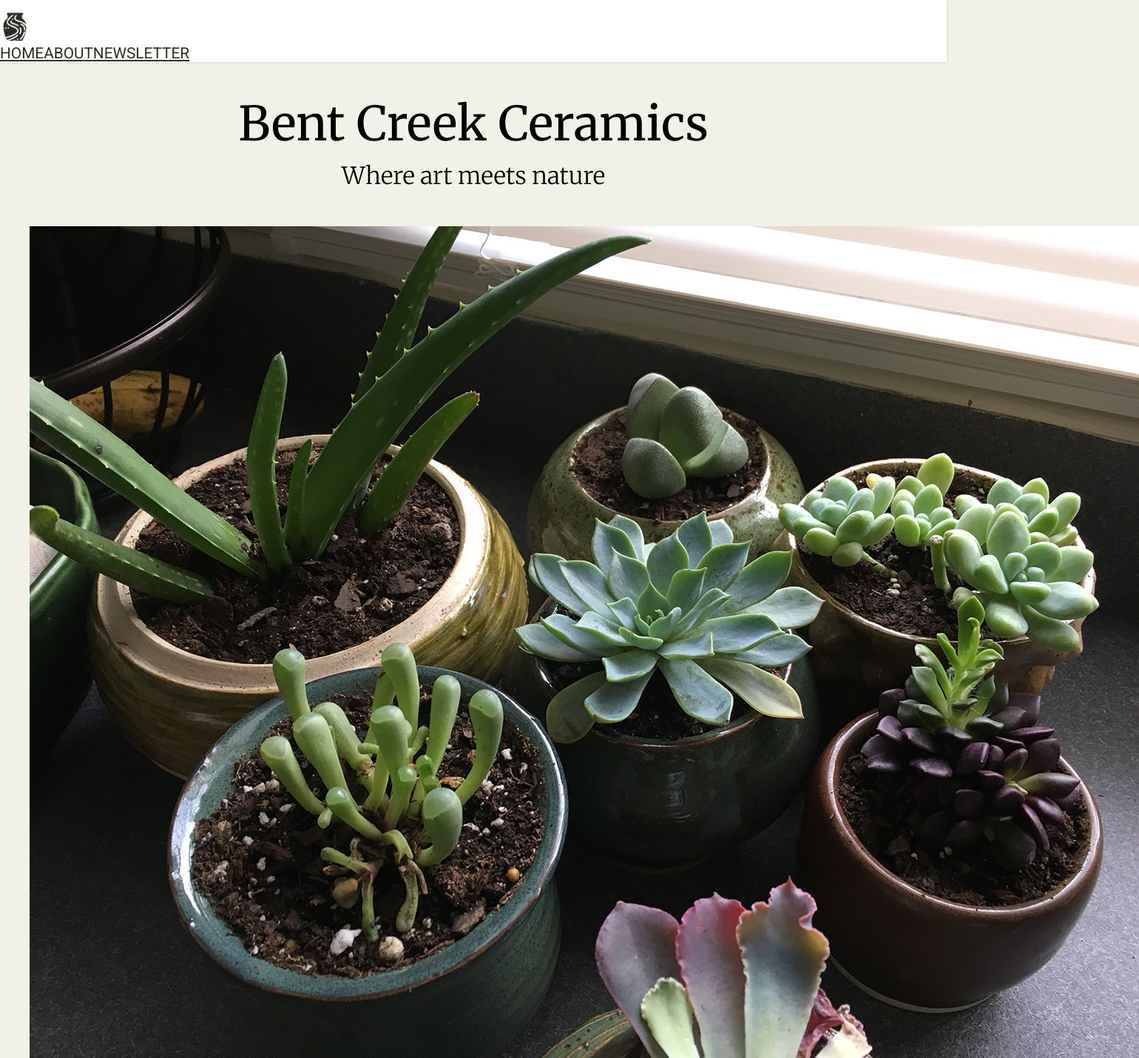
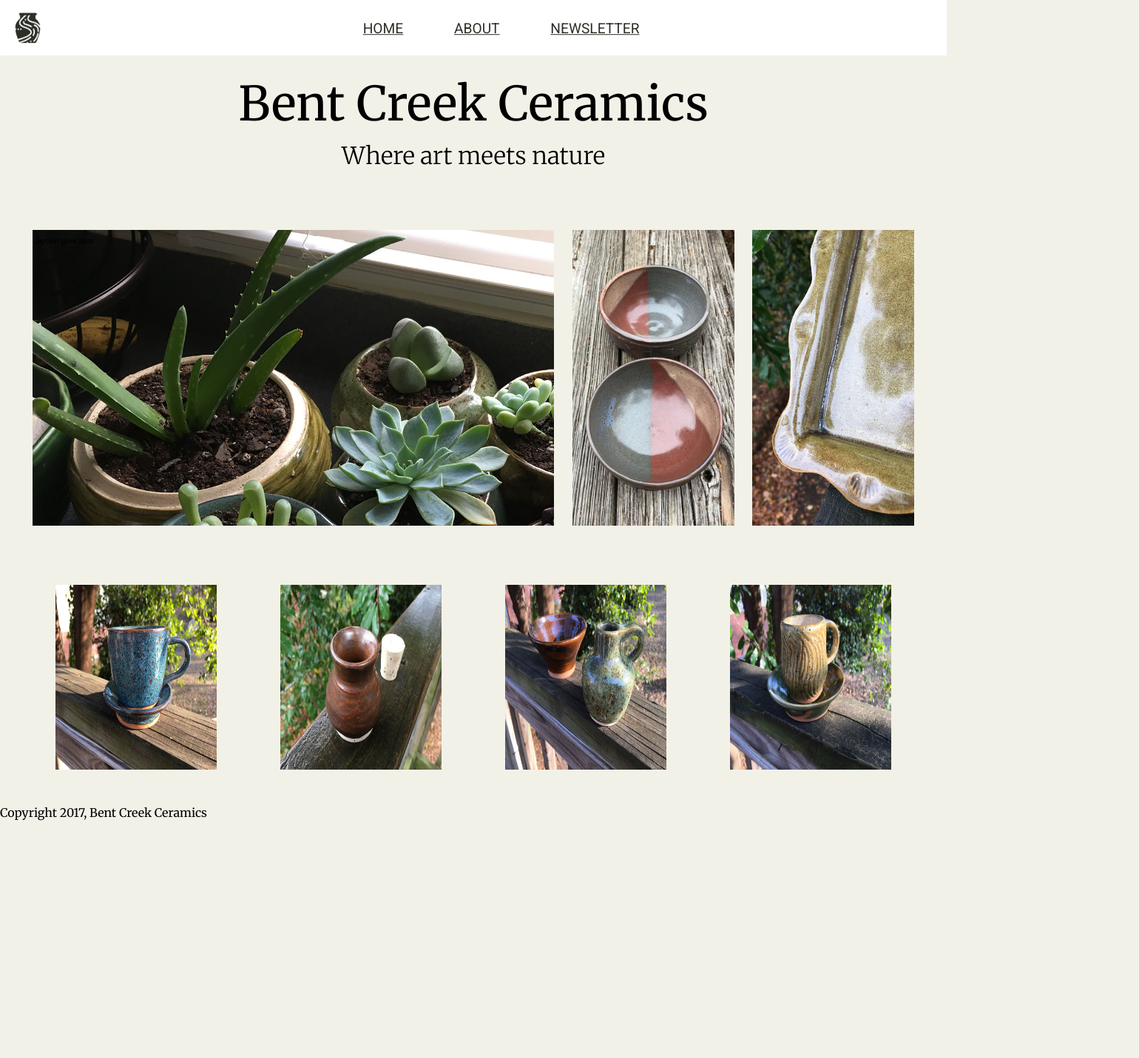
Before and after one commit to JillianLacey/week-one-project, a plain HTML site: page index.html in a window 1280 px wide. Shown: the top 1431 px of the page at 74% size, 1540 px wide, since content can reach past the window. After the commit the page ends 1125 px from the top, so only its background shows below. Drawn offline with Linux system fonts and the light colour scheme.

Commit message:
added styling to index nav

```diff
--- a/about.html
+++ b/about.html
@@ -0,0 +1,88 @@
+<!DOCTYPE html>
+<html>
+
+<head>
+    <meta charset="utf-8">
+    <meta content="IE=edge,chrome=1" http-equiv="X-UA-Compatible">
+    <title>Bent Creek Ceramics</title>
+
+    <link href="https://fonts.googleapis.com/css?family=Merriweather:300,300i,400,400i,700|Roboto:300,300i,400,400i" rel="stylesheet">
+    <link href="style.css" rel="stylesheet">
+</head>
+
+<body>
+    <nav class="mainNav">
+        <a href="#" id="logo"><img src="images/bent-creek-logo.png"></a>
+        <div class="navLinks">
+            <a href="index.html">Home</a>
+            <a href="about.html">About</a>
+            <a href="newsletter.html">Newsletter</a>
+        </div>
+    </nav>
+    <div class="wrapper">
+        <h1>A Community of Artists</h1>
+        <section class="section-1">
+            <img src="images/birdhouse.jpg" alt="birdhouse">
+            <p class="paragraph-1">Our studio, established in 1989, has been providing local artists with a dedicated evironment for creativity
+                for 20+ years. Lorem ipsum dolor sit amet, consectetur adipiscing elit, sed do eiusmod tempor incididunt
+                ut labore et dolore magna aliqua. Ut enim ad minim veniam, quis nostrud exercitation ullamco laboris nisi
+                ut aliquip ex ea commodo consequat. Duis aute irure dolor in reprehenderit in voluptate velit esse cillum
+                dolore eu fugiat nulla pariatur.</p>
+            <div>
+                <blockquote>"Our mission is to provide people with beautiful, functional items which enhance lives." -Jenn Wilson (Founder)</blockquote>
+            </div>
+            <h2>History</h2>
+            <p class="history">
+                Sed ut perspiciatis unde omnis iste natus error sit voluptatem accusantium doloremque laudantium, totam rem aperiam, eaque
+                ipsa quae ab illo inventore veritatis et quasi architecto beatae vitae dicta sunt explicabo. Nemo enim ipsam
+                voluptatem quia voluptas sit aspernatur aut odit aut fugit, sed quia consequuntur magni dolores eos qui ratione
+                voluptatem sequi nesciunt. </p>
+            <div>
+                <h1>Room to Grow</h1>
+            </div>
+            <h2>Facilities</h2>
+            <p class="facilities">Neque porro quisquam est, qui dolorem ipsum quia dolor sit amet, consectetur, adipisci velit, sed quia non numquam
+                eius modi tempora incidunt ut labore et dolore magnam aliquam quaerat voluptatem. Ut enim ad minima veniam,
+                quis nostrum exercitationem ullam corporis suscipit laboriosam, nisi ut aliquid ex ea commodi consequatur.
+            </p>
+            <div class="image-parent"></div>
+            <img src="images/background-1.jpg" alt="background-1">
+            <caption>Every member has access to shelf space and all of the studio's shared equipment.
+            </caption>
+            <div>
+                <h2>Monthly Plans</h2>
+                <table style="width:100%">
+                    <tr>
+                        <th>Plan</th>
+                        <th>Price</th>
+                        <th>Access</th>
+                    </tr>
+                    <tr>
+                        <td>Desk Only</td>
+                        <td>$50/mo.</td>
+                        <td>Business Hours + Weekly Kiln Access</td>
+                    </tr>
+                    <tr>
+                        <td>Desk + Storage</td>
+                        <td>$100/mo.</td>
+                        <td>Business Hours + Weekly Kiln Access</td>
+                    </tr>
+                    <tr>
+                        <td>Unlimited</td>
+                        <td>$150/mo.</td>
+                        <td>Unlimited access</td>
+                    </tr>
+                </table>
+
+            </div>
+
+
+        </section>
+    </div>
+    <footer>
+        <p>Copyright 2017, Bent Creek Ceramics</p>
+    </footer>
+
+</body>
+
+</html>
--- a/index.html
+++ b/index.html
@@ -24,46 +24,64 @@
             <h1>Bent Creek Ceramics</h1>
             <h2>Where art meets nature</h2>
             <div class="images">
-                <div class="top-row-image">
+                <!--<div class="top-row-images">
                     <figure>
-                        <img src="images/product-1.jpg" alt="pictre">
+                        <img class="product-1" src="images/product-1.jpg" alt="Product 1">
                         <figcaption>Endless Possibilities</figcaption>
                     </figure>
                     <figure>
-                        <img src="images/product-2.jpg" alt="Product 2">
+                        <img class="product-2" src="images/product-2.jpg" alt="Product 2">
                         <figcaption>Sets</figcaption>
                     </figure>
                     <figure>
-                        <img src="images/product-3.jpg" alt="Product 3">
+                        <img class="product-3" src="images/product-3.jpg" alt="Product 3">
                         <figcaption>Textures</figcaption>
                     </figure>
                 </div>
                 <div class="bottom-row-images"></div>
-                k
+
                 <figure>
-                    <img src="images/product-4.jpg" alt="Product 4">
+                    <img class="product-4" src="images/product-4.jpg" alt="Product 4">
                     <figcaption>Tea Time</figcaption>
                 </figure>
                 <figure>
-                    <img src="images/product-5.jpg" alt="Product 5">
+                    <img class="product-5" src="images/product-5.jpg" alt="Product 5">
                     <figcaption>Jars and Containers</figcaption>
                 </figure>
                 <figure>
-                    <img src="images/product-6.jpg" alt="Product 6">
+                    <img class="product-6" src="images/product-6.jpg" alt="Product 6">
                     <figcaption>Wasabi and Saki</figcaption>
                 </figure>
                 <figure>
-                    <img src="images/product-7.jpg" alt="Product 7">
+                    <img class="product-7" src="images/product-7.jpg" alt="Product 7">
                     <figcaption>Sippin' on Sunshine</figcaption>
                 </figure>
 
-            </div>
+            </div>-->
+                <div class="top-row">
+                    <ul class="images-top-row">
+                        <li class="product-1">
+                            <p>Caption goes here</p>
+                        </li>
+                        <!-- <li class="product-1"><img src="images/product-1.jpg" alt="picture" height="100%" width="100%"></li> -->
+                        <li class="product-2"></li>
+                        <li class="product-3"></li>
+                    </ul>
+                </div>
+                <div class="bottom-row">
+                    <ul class="images-bottom-row">
+                        <li class="product-4"><img src="images/product-4.jpg" alt="picture 4" height="100%" width="100%"></li>
+                        <li class="product-5"><img src="images/product-5.jpg" alt="Product 5" height="100%" width="100%"></li>
+                        <li class="product-6"> <img src="images/product-6.jpg" alt="Product 6" height="100%" width="100%"></li>
+                        <li class="product-7"> <img src="images/product-7.jpg" alt="Product 7" height="100%" width="100%"></li>
+                    </ul>
+                </div>
         </header>
 
-    </div>
-    <footer>
-        <p>Copyright 2017, Bent Creek Ceramics</p>
-    </footer>
+        </div>
+        <footer>
+            <p>Copyright 2017, Bent Creek Ceramics</p>
+        </footer>
 
 </body>
 
--- a/style.css
+++ b/style.css
@@ -24,18 +24,18 @@ body {
     background-color: #F2F1E8;
 }
 
+
+/*
 .mainNav {
     background-color: #FFFFFF;
     text-transform: uppercase;
     font-family: 'Roboto', sans-serif;
-    /* padding: 1rem 0; */
+
     box-shadow: 0 0 .2rem 0 #ccc;
 }
 
 .navLinks {
     display: flex;
-    /* justify-content: space-around;
-    margin: 0 35rem; */
     font-size: 1.3rem;
 }
 
@@ -43,11 +43,97 @@ body {
     max-height: 2.5rem;
     padding-top: 1rem;
 }
+ */
 
 
 /* .mainNav a {
     justify-content: center;
 } */
+
+.mainNav {
+    background-color: #FFFFFF;
+    text-transform: uppercase;
+    font-family: 'Roboto', sans-serif;
+    /* padding: 1rem 0; */
+    box-shadow: 0 0 .2rem 0 #F0F5F8;
+    position: fixed;
+    /* Set the navbar to fixed position */
+    top: 0;
+    /* Position the navbar at the top of the page */
+    width: 100%;
+    /* Full width */
+}
+
+#logo img {
+    max-height: 2.7rem;
+    max-width: 2.7rem;
+    /* padding: 1rem;
+            transform: translateY(1em); */
+    float: left;
+    padding: 1rem;
+}
+
+.navLinks {
+    /* display: flex;
+        justify-content: space-around;
+        margin: 0 20rem;
+        font-size: 1.3rem;
+        transform: translateY(-2rem); */
+    /* Links inside the navbar */
+    float: center;
+    display: block;
+    text-align: center;
+    font-size: 1.2rem;
+    transform: translateY(1.7rem);
+}
+
+.navLinks a {
+    padding: 2rem;
+}
+
+
+/* unvisited link */
+
+a:link {
+    color: #2B2F26;
+}
+
+
+/* visited link */
+
+
+/* a:visited {
+    color: #968772;
+} */
+
+
+/* mouse over link */
+
+a:hover {
+    color: #CD5D67;
+}
+
+
+/* active link */
+
+a:active {
+    color: #968772;
+    /* }Starting Style in Body */
+}
+
+h1 {
+    font-size: 4rem;
+    text-align: center;
+    font-weight: 400;
+    margin-top: 100px;
+}
+
+h2 {
+    font-size: 2rem;
+    text-align: center;
+    font-weight: 200;
+    margin: -2rem 0 3rem 0;
+}
 
 
 /* unvisited link */
@@ -79,7 +165,8 @@ a:hover {
     color: red;
 } */
 
-h1 {
+
+/* h1 {
     font-size: 4rem;
     text-align: center;
     font-weight: 400;
@@ -90,4 +177,98 @@ h2 {
     text-align: center;
     font-weight: 200;
     margin: -2rem 0 3rem 0;
+} */
+
+
+/* .top-row-images {
+    display: flex;
 }
+
+.product-1 {
+    max-height: 400px;
+    max-width: auto;
+}
+
+.product-2 {
+    max-height: 400px;
+    max-width: auto;
+}
+
+.product-3 {
+    max-height: 400px;
+    max-width: auto;
+}   */
+
+.images-top-row {
+    list-style: none;
+    padding: 2rem;
+    display: flex;
+    justify-content: space-around;
+    height: 400px;
+}
+
+.product-1 {
+    /* height: 400px; */
+    width: 58%;
+    background-image: url("images/product-1.jpg");
+    overflow: hidden;
+    zoom: 60%;
+}
+
+.product-2 {
+    /* height: 400px; */
+    width: 18%;
+    overflow: hidden;
+    background-image: url("images/product-2.jpg");
+    background-position: 50% 50%;
+    zoom: 40%;
+}
+
+.product-3 {
+    /* height: 400px; */
+    width: 18%;
+    overflow: hidden;
+    background-image: url("images/product-3.jpg");
+    background-position: 20% 20%;
+    zoom: 30%;
+}
+
+.images-bottom-row {
+    list-style: none;
+    padding: 2rem;
+    display: flex;
+    justify-content: space-around;
+}
+
+.product-4 {
+    height: 250px;
+    width: 18%;
+    overflow: hidden;
+}
+
+.product-5 {
+    height: 250px;
+    width: 18%;
+    overflow: hidden;
+}
+
+.product-6 {
+    height: 250px;
+    width: 18%;
+    overflow: hidden;
+}
+
+.product-7 {
+    height: 250px;
+    width: 18%;
+    overflow: hidden;
+}
+
+.newsletter {
+    background-image: url("images/background-2.jpg");
+    width: 100%;
+    height: 400px;
+    margin-top: 10px;
+    background-repeat: no-repeat, no-repeat, no-repeat;
+    /* background-position: bottom right, left, right; */
+}
```
Also changed, not shown: newsletter.html (+36 -0 lines), 3 other files.
